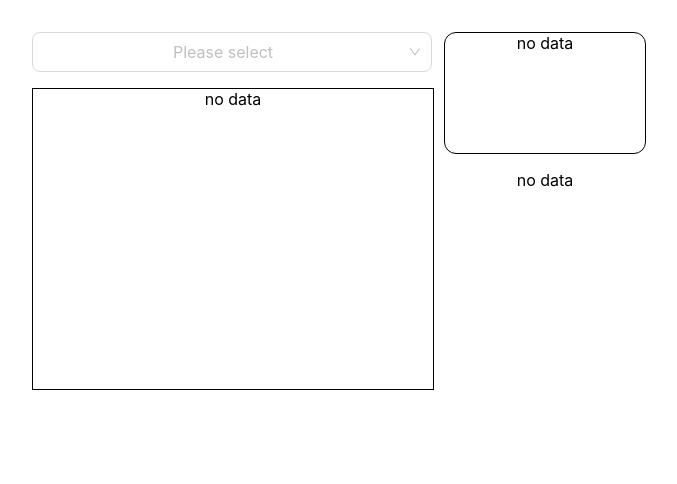
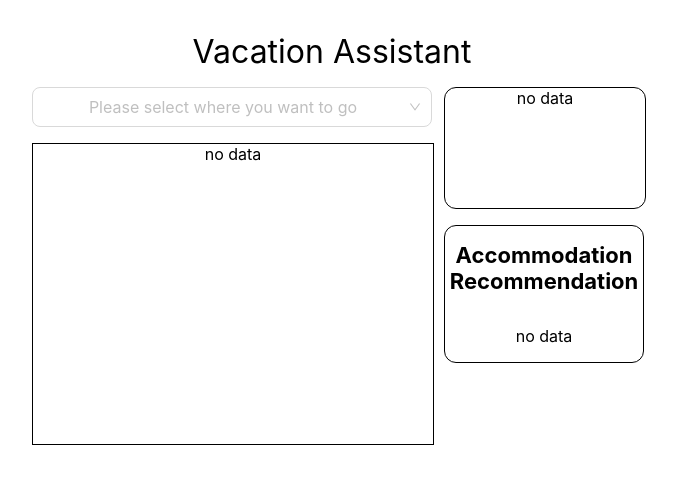
Before and after one commit to rexjz/cpt304-assignment2, a React (Create React App) app: page / in a window 1280 px wide. Shown: the top 484 px of the page, without its empty margins (0-677 px from the left). Built offline with nearby package versions, Linux system fonts and the light colour scheme.

Commit message:
final modifications

```diff
--- a/src/App.js
+++ b/src/App.js
@@ -13,7 +13,10 @@ function App() {
   const [time, setTime] = useState(undefined)
   return (
     <div className="App" style={{padding: '32px'}}>
-        <div style={{ display: 'flex', flexDirection: 'row', width: '200px' }}>
+        <div style={{width: '600px', display: 'flex', justifyContent: 'center', fontSize:'32px'}}>
+          Vacation Assistant
+        </div>
+        <div style={{ display: 'flex', flexDirection: 'row', width: '200px', marginTop: '16px' }}>
           <div style={{ display: 'flex', flexDirection: 'column' }}>
             <CitySelector onChange={setRegion}/>
             <div style={{ height: '16px' }}/>
@@ -25,10 +28,10 @@ function App() {
               }
             }}/>
           </div>
-          <div style={{ display: 'flex', flexDirection: 'column', marginLeft: '12px' }}>
+          <div style={{ display: 'flex', flexDirection: 'column', marginLeft: '12px', width: '200px' }}>
             <WheatherViewer time={time} geo={region} datasource={getWheather} adapter={(apiResponse) => { return apiResponse}}/>
             <div style={{ height: '16px' }}/>
-            <AccommodationViewer city={region ? region[2] : undefined} time={time} datasource={getAccommodationInfo} />
+            <AccommodationViewer city={region} time={time} datasource={getAccommodationInfo} />
           </div>
         </div>
     </div>
--- a/src/apis/index.js
+++ b/src/apis/index.js
@@ -75,13 +75,13 @@ export async function getHolidays(country_id) {
 const hotel_pool = [
   {
     hotel_name: 'good hotel',
-    room_type: 'twin',
+    room_type: 'Twin Room',
     price: 50
   },
   {
-    hotel_name: 'good hotel',
+    hotel_name: 'pretty hotel',
     room_type: 'Double Room',
-    price: 60
+    price: 23
   },
   {
     hotel_name: 'nice hotel',
@@ -89,12 +89,19 @@ const hotel_pool = [
     price: 42
   },
   {
-    hotel_name: 'good hotel',
+    hotel_name: 'beautiful hotel',
     room_type: 'Single Room',
-    price: 25
+    price: 20
+  },
+  {
+    hotel_name: 'very beautiful hotel',
+    room_type: 'Single Room',
+    price: 35
   },
 ]
 
 export async function getAccommodationInfo(time, city) {
-  return Promise.resolve(hotel_pool[getRandomInt(hotel_pool.length)])
+  const hotel_room = hotel_pool[getRandomInt(hotel_pool.length)]
+  hotel_room.price = getRandomInt(30) + 20
+  return Promise.resolve(hotel_room)
 }
--- a/src/components/AccommodationViewer/index.js
+++ b/src/components/AccommodationViewer/index.js
@@ -3,6 +3,7 @@ import { useEffect, useState } from "react"
 export default function AccommodationViewer(props) {
   const [acc, setAcc] = useState()
   const {city, time, datasource, adapter=(input) => input} = props
+  console.log(city, time, datasource, adapter)
   useEffect(()=> {
     if(datasource && adapter && city && time) {
       console.log('safe')
@@ -12,14 +13,29 @@ export default function AccommodationViewer(props) {
     }
   }, [datasource, adapter, city, time])
   return (
-    <div>
-      {acc ? (
-        <div>
-          {acc.hotel_name}
-          {acc.room_type}
-          {acc.price} / night
-        </div>) : <div>no data</div>
-      }
+    <div style={{
+      display: 'flex',flexDirection:'column',
+      alignItems: 'center', width: '200px',
+      border: 'black solid 1px', padding: '16px',
+      boxSizing: 'border-box',
+      borderRadius: '12px'
+    }}>
+      <div style={{fontSize: '22px', fontWeight: 'bold'}}>Accommodation Recommendation</div>
+      <div style={{height: '32px'}} />
+      <div style={{width: '100%'}}>
+        {acc ? (
+          <div style={{
+              display: 'flex',
+              flexDirection: 'column',
+              alignItems: 'center',
+              width: '100%'
+            }}>
+              <div style={{fontSize: '20px'}}>{acc.hotel_name}</div>
+              <div>{acc.room_type}</div>
+              <div> {acc.price} dollors / night</div>
+          </div>) : <div>no data</div>
+        }
+      </div>
     </div>
   )
 }
--- a/src/components/CitySelector/index.js
+++ b/src/components/CitySelector/index.js
@@ -26,7 +26,7 @@ export default function CitySelector(props) {
 
   return (
     <div className="city-selector-container">
-      <Cascader style={{width: '400PX'}} size="large" options={options} onChange={onChange} placeholder="Please select" />
+      <Cascader style={{width: '400PX'}} size="large" options={options} onChange={onChange} placeholder="Please select where you want to go" />
     </div>
   )
 }
```
